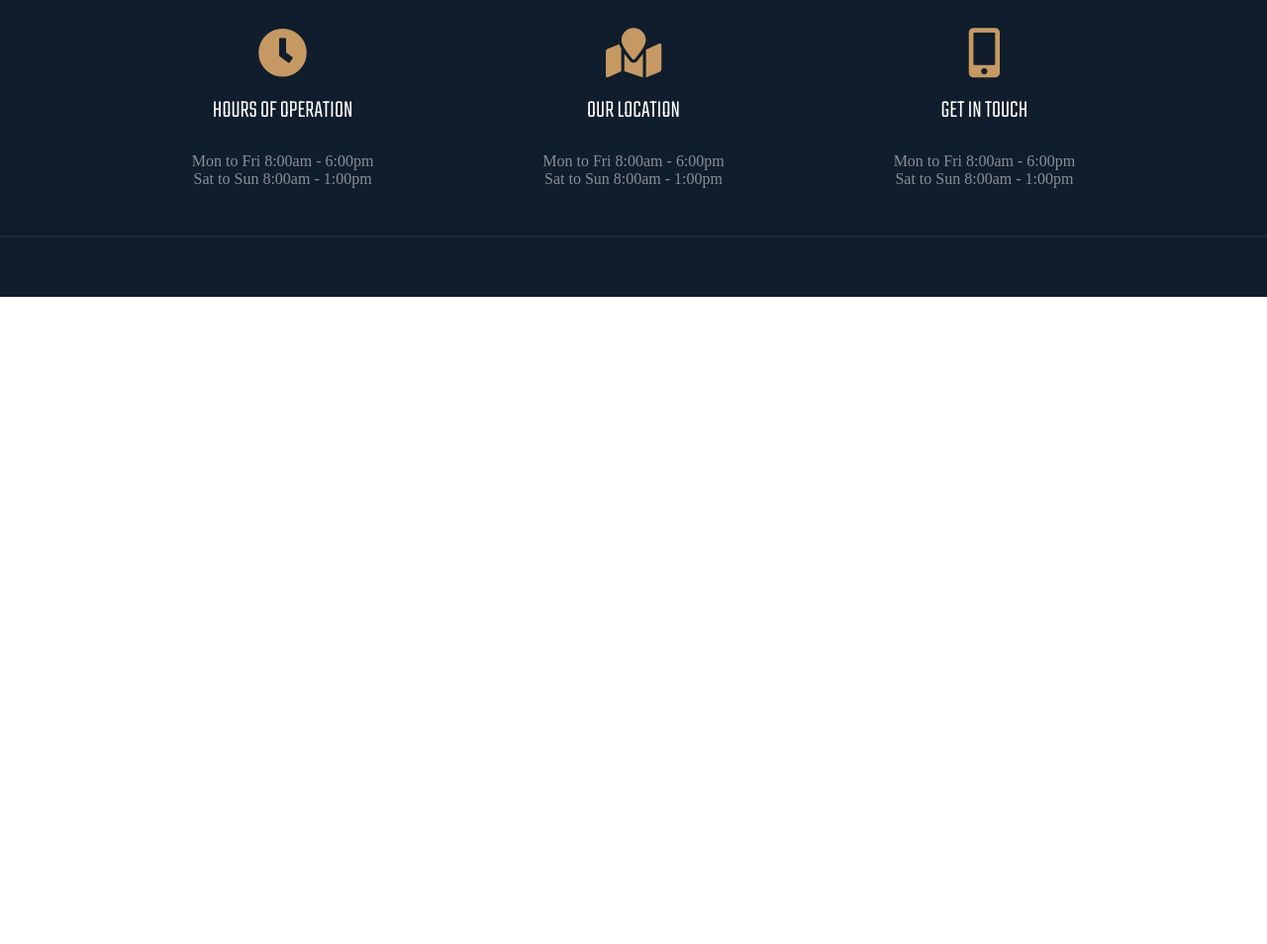
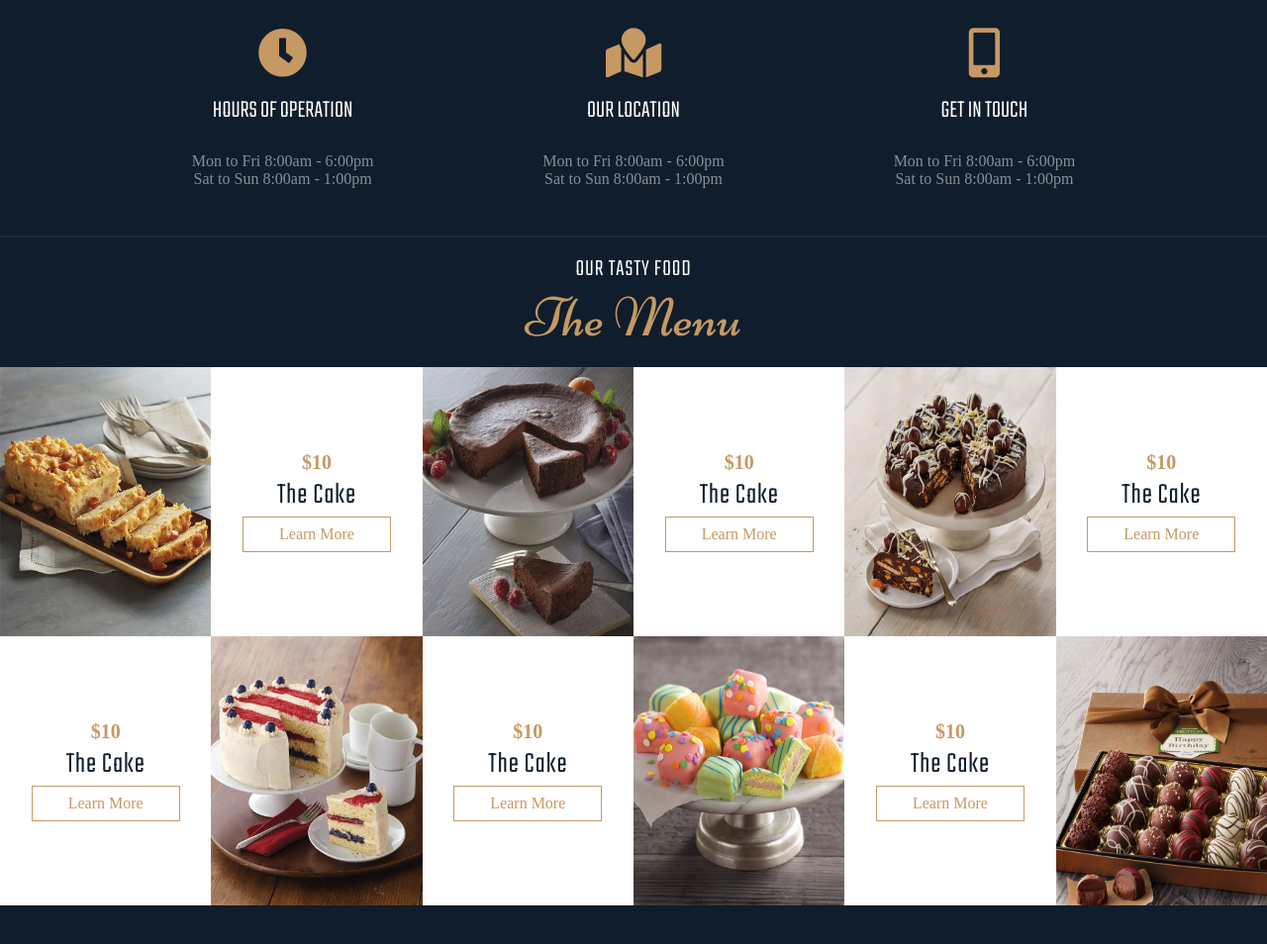
Before and after one commit to thongvm316/Bakery-No-Bootstrap-, a website: page index.html in a window 1280 px wide. Shown: the part 1456-2410 px from the top of the page at 99% size. Before the commit the page ends 1756 px from the top, so only its background shows below. Drawn offline with Linux system fonts and the light colour scheme.

Commit message:
20200616

```diff
--- a/index.html
+++ b/index.html
@@ -85,6 +85,76 @@
           </div>
         </div>
         <hr style="margin-top: 3rem; border: 1px solid rgba(255, 255, 255, 0.05);"/>
+        <div class="container-fluid">
+          <div class="section-heading">
+            <h4>our tasty food</h4>
+            <h1>The Menu</h1>
+          </div>
+          <!-- Row 1 -->
+          <div class="row">
+            <div class="img">
+              <img src="./img/menu-item-1.jpg" class="img-fluid" alt="">
+            </div>
+            <div class="menu-item">
+              <h6>$10</h6>
+              <h1>The Cake</h1>
+              <p>Lorem ipsum, dolor sit amet consectetur adipisicing.</p>
+              <a href="#" class="btn">Learn More</a>
+            </div>
+
+            <div class="img">
+              <img src="./img/menu-item-2.jpg" class="img-fluid" alt="">
+            </div>
+            <div class="menu-item">
+              <h6>$10</h6>
+              <h1>The Cake</h1>
+              <p>Lorem ipsum, dolor sit amet consectetur adipisicing.</p>
+              <a href="#" class="btn">Learn More</a>
+            </div>
+
+            <div class="img">
+              <img src="./img/menu-item-3.jpg" class="img-fluid" alt="">
+            </div>
+            <div class="menu-item">
+              <h6>$10</h6>
+              <h1>The Cake</h1>
+              <p>Lorem ipsum, dolor sit amet consectetur adipisicing.</p>
+              <a href="#" class="btn">Learn More</a>
+            </div>
+          </div>
+          <!-- Row 2 -->
+          <div class="row">
+            <div class="menu-item">
+              <h6>$10</h6>
+              <h1>The Cake</h1>
+              <p>Lorem ipsum, dolor sit amet consectetur adipisicing.</p>
+              <a href="#" class="btn">Learn More</a>
+            </div>
+            <div class="img">
+              <img src="./img/menu-item-4.jpg" class="img-fluid" alt="">
+            </div>
+
+            <div class="menu-item">
+              <h6>$10</h6>
+              <h1>The Cake</h1>
+              <p>Lorem ipsum, dolor sit amet consectetur adipisicing.</p>
+              <a href="#" class="btn">Learn More</a>
+            </div>
+            <div class="img">
+              <img src="./img/menu-item-5.jpg" class="img-fluid" alt="">
+            </div>
+
+            <div class="menu-item">
+              <h6>$10</h6>
+              <h1>The Cake</h1>
+              <p>Lorem ipsum, dolor sit amet consectetur adipisicing.</p>
+              <a href="#" class="btn">Learn More</a>
+            </div>
+            <div class="img">
+              <img src="./img/menu-item-6.jpg" class="img-fluid" alt="">
+            </div>
+          </div>
+        </div>
       </section>
     </main>
 
--- a/sass/index.scss
+++ b/sass/index.scss
@@ -21,6 +21,11 @@ section {
     padding: 0 2.4rem;
 }
 
+.container-fluid {
+    width: 100%;
+    margin: auto;
+}
+
 /* Extend Area */
 %extend-btn {
     display: inline-block;
@@ -31,6 +36,28 @@ section {
     text-decoration: none;
 }
 
+%extend-section-heading {
+    h4 {
+        text-transform: uppercase;
+        color: #101d2c;
+        line-height: 0;
+        font-family: $Teko;
+        font-size: 1.5rem;
+        font-weight: 300;
+        letter-spacing: 1px;
+    }
+    h1 {
+        font-size: 3.5rem;
+        font-weight: 300;
+        line-height: 1.2;
+        color: #c69963;
+        font-family: $Niconne;
+        margin: 1rem 0;
+    }
+}
+
+
+/* Sass */
 header {
     position: relative;
     width: 100%;
@@ -129,23 +156,7 @@ main {
             .left {
                 width: 50%;
                 .section-heading {
-                    h4 {
-                        text-transform: uppercase;
-                        color: #101d2c;
-                        line-height: 0;
-                        font-family: $Teko;
-                        font-size: 1.5rem;
-                        font-weight: 300;
-                        letter-spacing: 1px;
-                    }
-                    h1 {
-                        font-size: 3.5rem;
-                        font-weight: 300;
-                        line-height: 1.2;
-                        color: #c69963;
-                        font-family: $Niconne;
-                        margin: 1rem 0;
-                    }
+                    @extend %extend-section-heading;
                 }
                 p {
                     font-size: 1rem;
@@ -201,5 +212,56 @@ main {
                 }
             }
         }
+        .container-fluid {
+            text-align: center;
+            .section-heading {
+                @extend %extend-section-heading;
+                h4 {
+                    color: #fff;
+                    margin-top: 2rem;
+               }
+            }
+            .row {
+                display: flex;
+                height: 17rem;
+                > div {
+                    flex: 1;
+                }
+                .img-fluid {
+                    max-width: 100%;
+                    height: 100%;
+                }
+                .menu-item {
+                    background-color: #fff;
+                    display: flex;
+                    flex-direction: column;
+                    align-items: center;
+                    justify-content: center;
+                    p {
+                        display: none;
+                    }
+                    h6 {
+                        color: #c69963;
+                        font-size: 20px;
+                    }
+                    h1 {
+                        color: #101d2c;
+                        font-size: 30px;
+                        letter-spacing: 1px;
+                        font-family: "Teko", sans-serif;
+                        font-weight: 300;
+                    }
+                    a {
+                        @extend %extend-btn;
+                        color: #c69963;
+                        transition: .4s;
+                        &:hover {
+                            background-color: #c69963;
+                            color: #fff;
+                        }
+                    }
+                }
+            }
+        }
     }
 }
```
Also changed, not shown: css/style.css, 1 other file.
